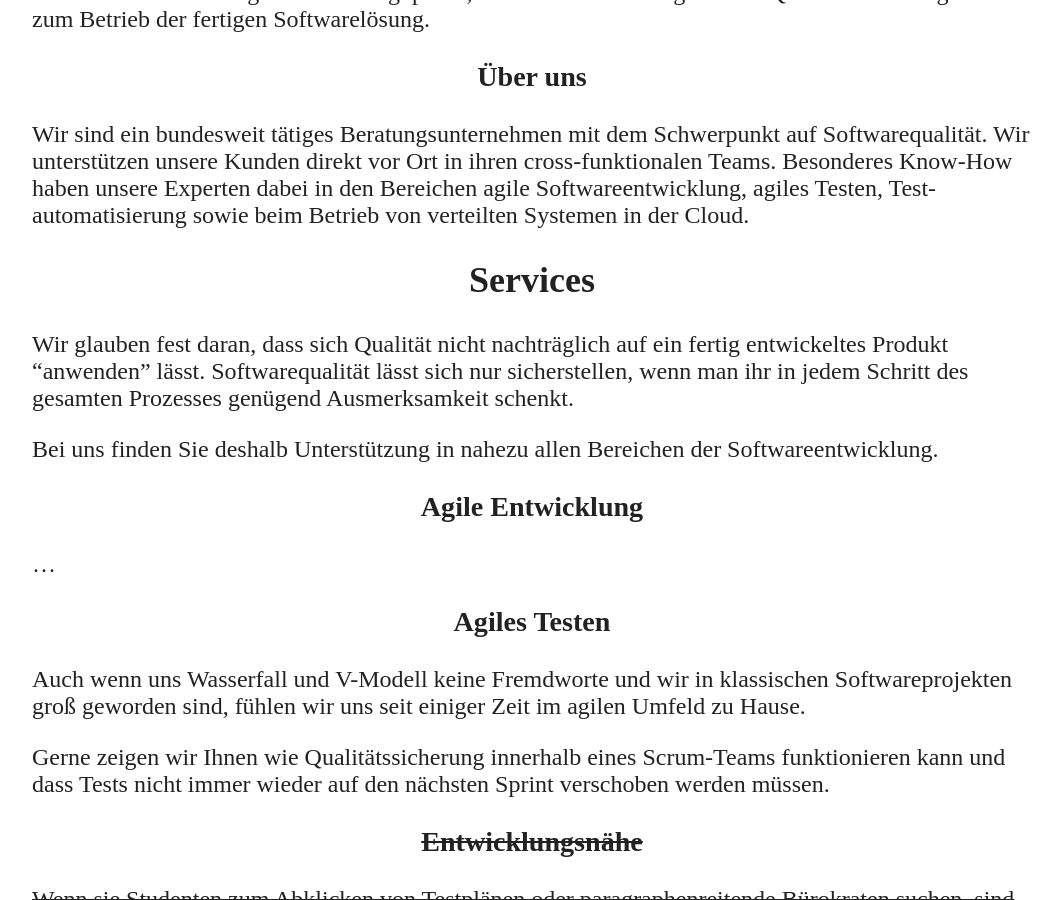
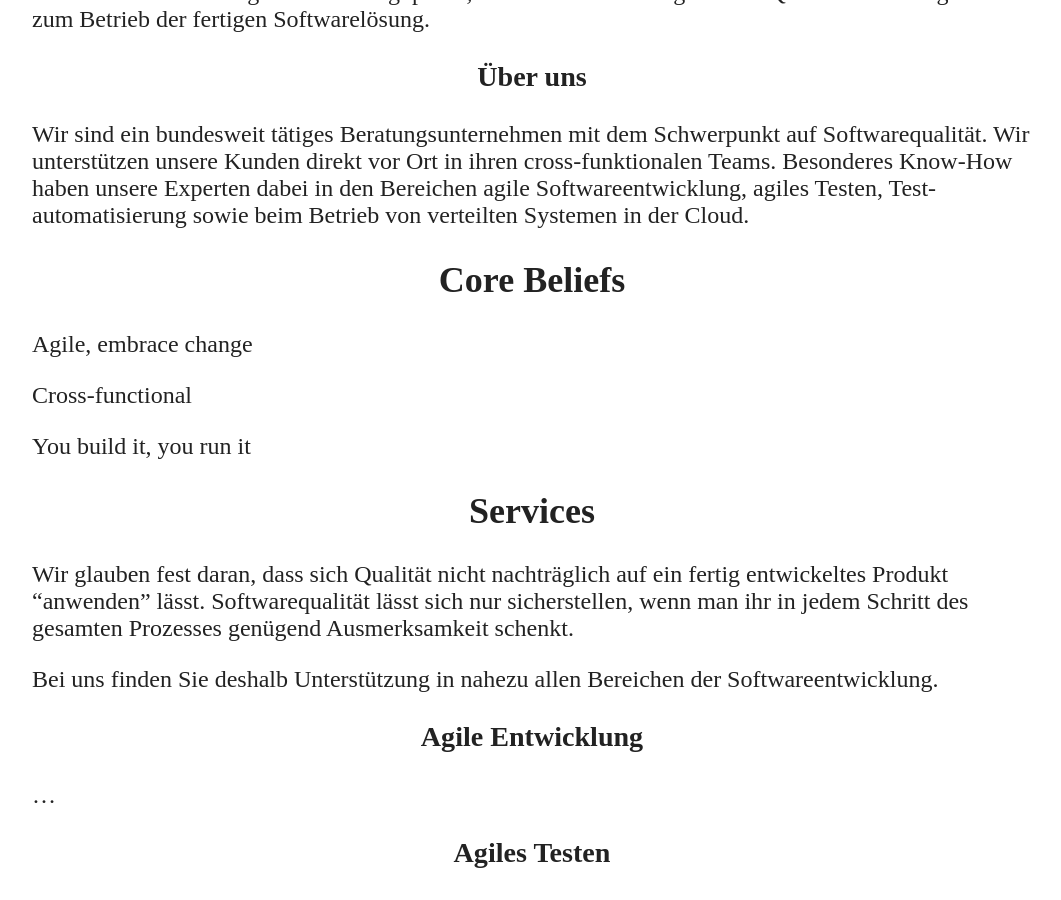
Before and after one commit to inoxio/inoxio.github.io, a Jekyll site: the page built from index.md, in a window 1280 px wide and 900 px high, scrolled down 500 px. Shown: the whole window, without its empty margins (108-1169 px from the left). Built offline with Jekyll 4.4.1, drawn with Linux system fonts in a browser that asks for light colours.

Commit message:
Add (empty) core beliefs section

```diff
--- /dev/null
+++ b/_includes/beliefs.md
@@ -0,0 +1,7 @@
+## Core Beliefs
+
+Agile, embrace change
+
+Cross-functional
+
+You build it, you run it
--- a/index.md
+++ b/index.md
@@ -7,6 +7,8 @@ lang: de
 
 {% include about.md %}
 
+{% include beliefs.md %}
+
 {% include services.md %}
 
 {% include team.md %}
```
